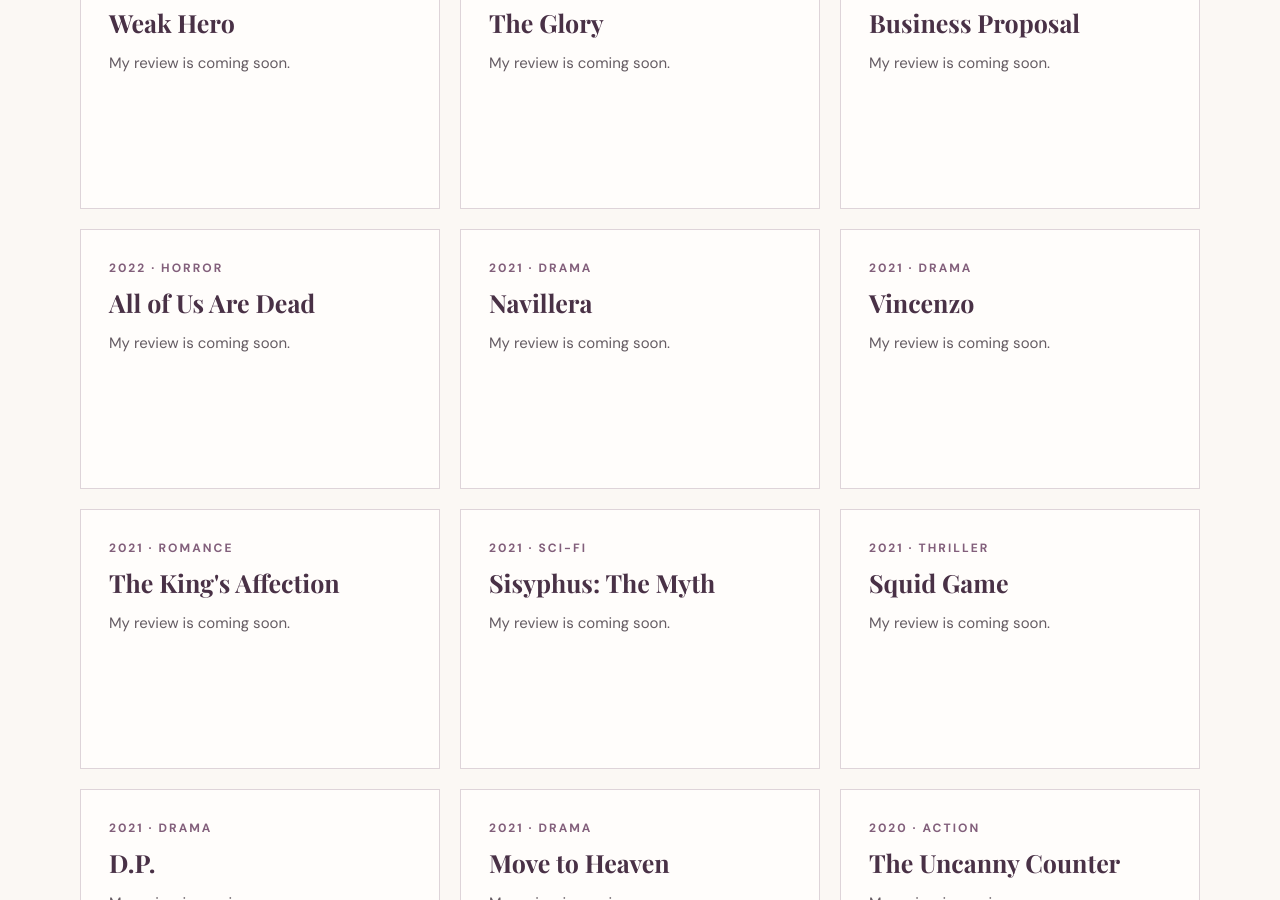
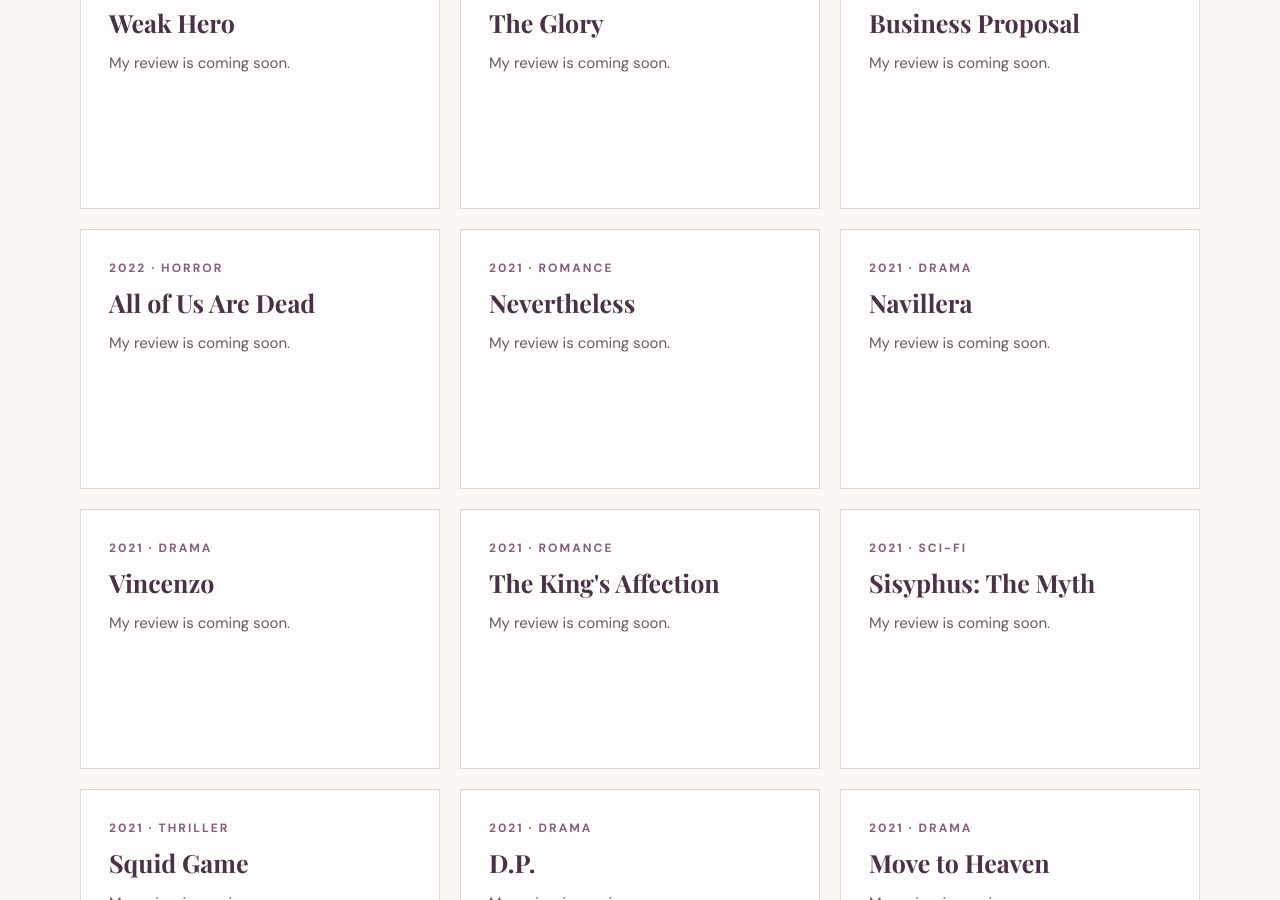
Before and after one commit to lydiarim22-coder/mindoflydia, a Jekyll site: the page built from korean-culture.html, in a window 1280 px wide and 900 px high, scrolled down 2054 px. Built offline with Jekyll 4.4.1, drawn with Linux system fonts in a browser that asks for light colours; some web fonts are replaced.

Commit message:
Add Nevertheless to Korean Culture dramas

```diff
--- a/_data/korean_culture_items.yml
+++ b/_data/korean_culture_items.yml
@@ -176,3 +176,9 @@
   genre: Romance
   topic: dramas
   note: "My review is coming soon."
+
+- title: "Nevertheless"
+  year: 2021
+  genre: Romance
+  topic: dramas
+  note: "My review is coming soon."
```
